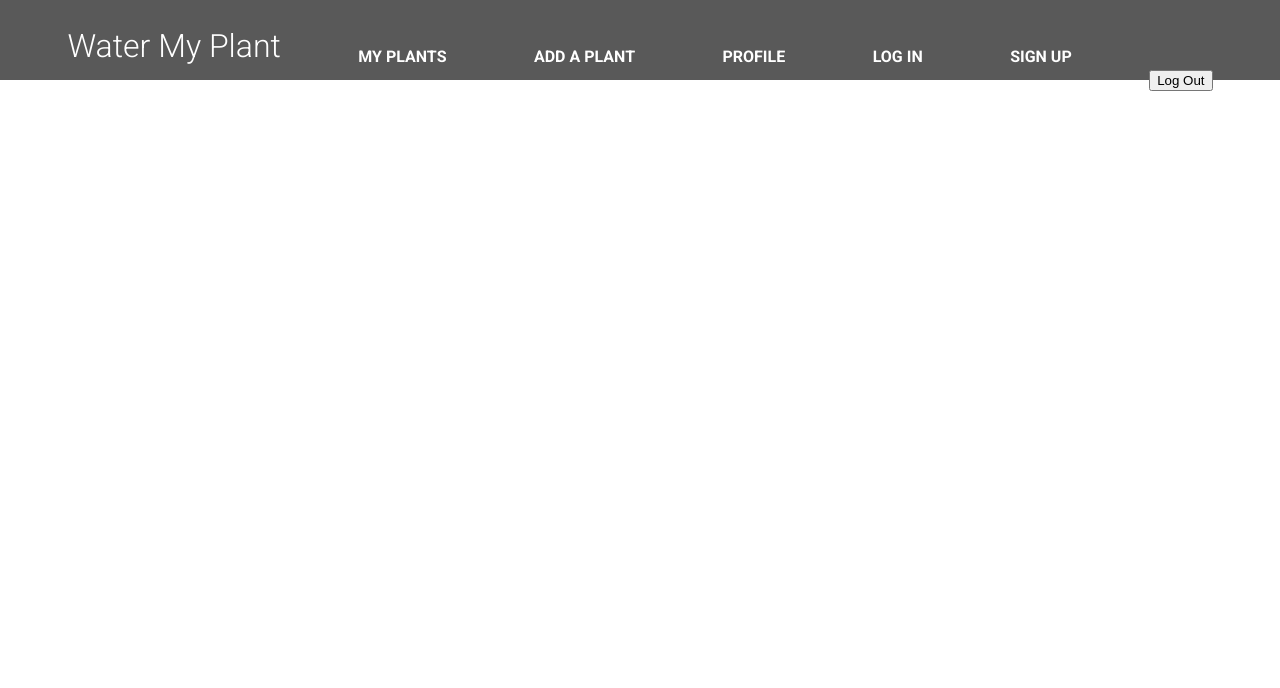
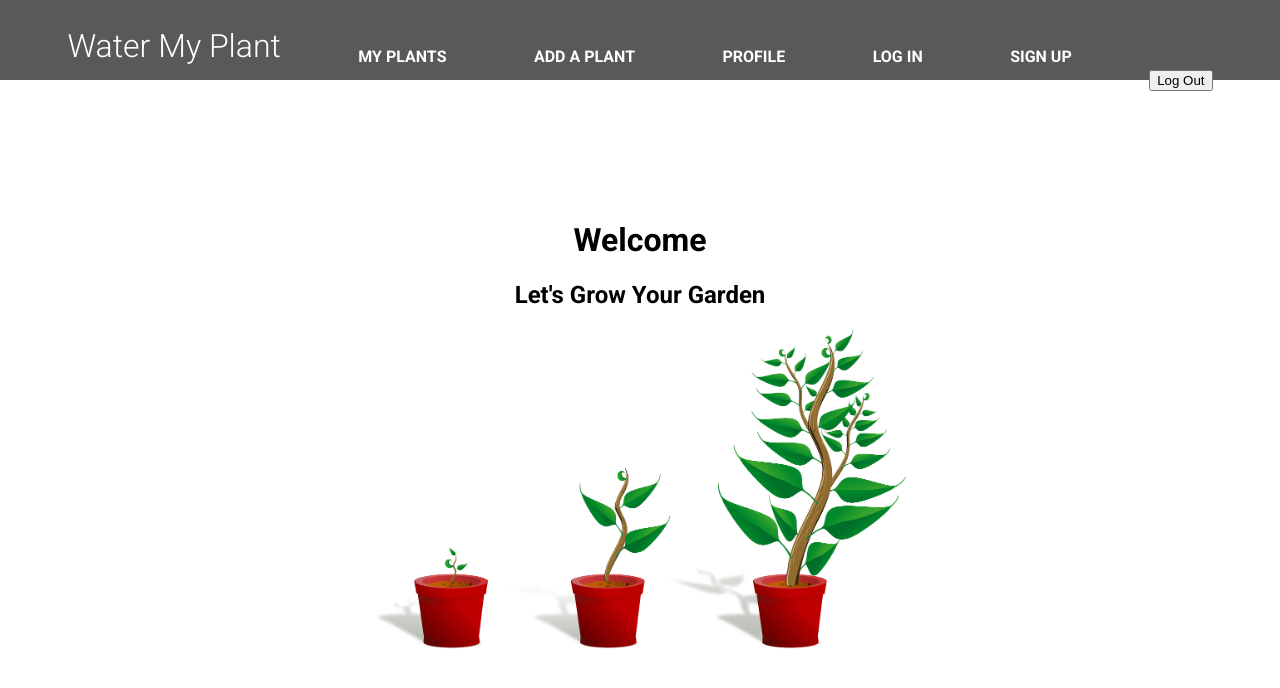
Before and after one commit to water-my-plant/Front-End, a React (Create React App) app in the folder water-my-plants/: page / in a window 1280 px wide. Shown: the top 688 px of the page. Built offline with nearby package versions, Linux system fonts and the light colour scheme.

Commit message:
added welcome component

```diff
--- a/water-my-plants/src/App.js
+++ b/water-my-plants/src/App.js
@@ -10,6 +10,7 @@ import UserProfile from "./components/UserProfile";
 import NewPlant from "./components/Plants";
 // import UpdatePlant from './components/UpdatePlant';
 import PrivateRoute from './components/PrivateRoute'
+import Welcome from './components/Welcome'
 
 const Content = styled.div`
   margin-top: 120px;
@@ -20,6 +21,7 @@ function App() {
     <div className="App">
       <Nav />
       <Content>
+        <Route path="/" component={Welcome} />
         <Route path="/signup" component={SignUp} />
         <Route path="/login" component={Login} />
         <PrivateRoute path='/profile' component={UserProfile} />
--- /dev/null
+++ b/water-my-plants/src/components/Welcome.js
@@ -0,0 +1,22 @@
+import React from 'react'
+import styled from 'styled-components'
+import image from '../assets/sapling.png'
+
+const WelcomeDiv = styled.div`
+    margin: 0 auto;
+    padding-top: 5rem;
+    text-align: center;
+`
+const Image = styled.img`
+    height: 20rem;
+`
+
+export default function Welcome() {
+    return (
+        <WelcomeDiv>
+            <h1>Welcome</h1>
+            <h2>Let's Grow Your Garden</h2>
+            <Image src={image} />
+        </WelcomeDiv>
+    )
+}
```
Also changed, not shown: water-my-plants/src/assets/sapling.png (added).
